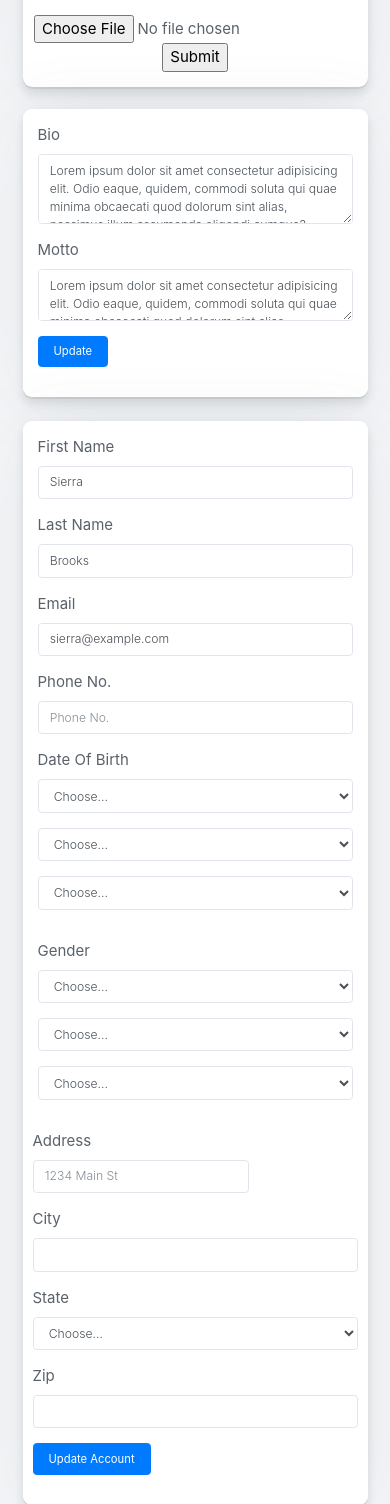
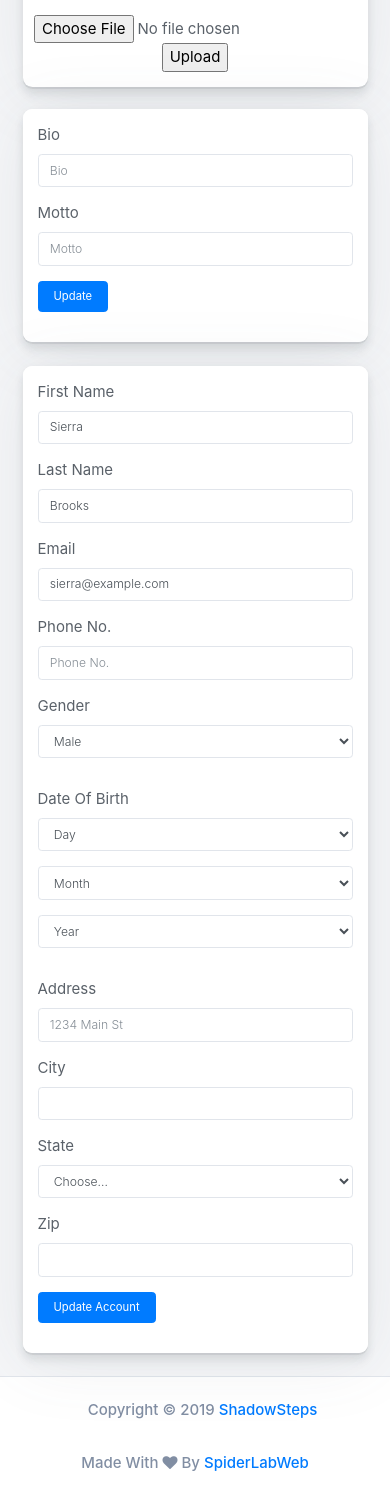
Before and after one commit to georgianamit/Shadowsteps, a Django app: page /account/setting/ in a window 390 px wide. Shown: the part 365-1869 px from the top of the page. After the commit the page ends 1836 px from the top, so only its background shows below. Run offline with Django 3.2, Linux system fonts and the light colour scheme; some libraries are stand-ins or nearby versions.

Commit message:
worked on personal settings page and model

```diff
--- a/src/ShadowSteps/account/forms.py
+++ b/src/ShadowSteps/account/forms.py
@@ -91,3 +91,25 @@ class AvatarUploadForm(forms.ModelForm):
         fields=(
             'avatar',
         )
+
+class BioSettingForm(forms.ModelForm):
+    bio = forms.CharField(widget=forms.TextInput(
+        attrs={
+            'class':"form-control",
+            'id':"form1-username",
+            'placeholder':"Bio"
+        }
+    ))
+    motto = forms.CharField(widget=forms.TextInput(
+        attrs={
+            'class':"form-control",
+            'id':"form1-email",
+            'placeholder':"Motto"
+        }
+    ))
+    class Meta:
+        model = Profile
+        fields=(
+            'bio',
+            'motto',
+        )
--- a/src/ShadowSteps/account/models.py
+++ b/src/ShadowSteps/account/models.py
@@ -9,8 +9,12 @@ class Profile(models.Model):
     user = models.OneToOneField(User,on_delete=models.CASCADE, related_name="profile")
     avatar = models.ImageField(upload_to = "avatars/", default="avatars/default-avatar.png")
     dob = models.DateField(blank=True, null=True)
+    phone_no = models.CharField(max_length=10, blank=True)
+    gender = models.CharField(max_length=30,blank= True)
+    website = models.CharField(max_length=30, blank= True)
+    motto = models.CharField(max_length=150, blank=True)
+    bio = models.TextField(max_length=500, blank=True)
     specialization = models.CharField(max_length=50,blank= True)
-    bio = models.TextField(max_length=500, blank=True)
 
 
     def __str__(self):
--- a/src/ShadowSteps/account/templates/account/settings.html
+++ b/src/ShadowSteps/account/templates/account/settings.html
@@ -87,7 +87,7 @@
                           <form method="post" action="" enctype="multipart/form-data">
                             {% csrf_token %}
                             {{ image_form.avatar }}
-                            <input type="submit" name="upload">
+                            <input type="submit" name="upload-avatar" value="Upload">
                           </form>
                     </div>
                   </div>
@@ -97,20 +97,21 @@
                         <li class="list-group-item p-3">
                           <div class="row">
                             <div class="col">
-                              <form>
+                              <form method="post" action="">
+                              {% csrf_token %}
                                   <div class="form-row">
                                     <div class="form-group col-md-12">
                                       <label for="feDescription">Bio</label>
-                                      <textarea class="form-control" name="feDescription" rows="3">Lorem ipsum dolor sit amet consectetur adipisicing elit. Odio eaque, quidem, commodi soluta qui quae minima obcaecati quod dolorum sint alias, possimus illum assumenda eligendi cumque?</textarea>
+                                      {{ bio_form.bio}}
                                     </div>
                                   </div>
                                   <div class="form-row">
                                     <div class="form-group col-md-12">
                                       <label for="feDescription">Motto</label>
-                                      <textarea class="form-control" name="feDescription" rows="2">Lorem ipsum dolor sit amet consectetur adipisicing elit. Odio eaque, quidem, commodi soluta qui quae minima obcaecati quod dolorum sint alias, possimus illum assumenda eligendi cumque?</textarea>
+                                      {{ bio_form.motto}}
                                     </div>
                                   </div>
-                                  <button type="submit" class="btn btn-accent">Update</button>
+                                  <button type="submit"  name="update-bio" class="btn btn-accent">Update</button>
                               </form>
                             </div>
                           </div>
@@ -159,50 +160,46 @@
                                 </div>
                                 <div class="form-row">
                                   <div class="form-group col-md-6">
-                                    <label for="feInputState">Date Of Birth</label>
+                                    <label for="feEmailAddress">Gender</label>
                                     <div class="form-row">
-                                      <div class="form-group col-md-4">
+                                      <div class="form-group col-md-6">
                                         <select id="feInputState" class="form-control">
-                                          <option selected>Choose...</option>
-                                          <option>...</option>
-                                        </select>
-                                      </div>
-                                      <div class="form-group col-md-4">
-                                        <select id="feInputState" class="form-control">
-                                          <option selected>Choose...</option>
-                                          <option>...</option>
-                                        </select>
-                                      </div>
-                                      <div class="form-group col-md-4">
-                                        <select id="feInputState" class="form-control">
-                                          <option selected>Choose...</option>
-                                          <option>...</option>
+                                          <option selected>Male</option>
+                                          <option>Female</option>
+                                          <option>Others</option>
                                         </select>
                                       </div>
                                     </div>
                                   </div>
                                   <div class="form-group col-md-6">
-                                    <label for="feEmailAddress">Gender</label>
+                                    <label for="feInputState">Date Of Birth</label>
                                     <div class="form-row">
                                       <div class="form-group col-md-4">
                                         <select id="feInputState" class="form-control">
-                                          <option selected>Choose...</option>
-                                          <option>...</option>
+                                          <option selected>Day</option>
+                                          {% for i in day_range %}
+                                            <option> {{i}} </option>
+                                          {% endfor %}
                                         </select>
                                       </div>
                                       <div class="form-group col-md-4">
                                         <select id="feInputState" class="form-control">
-                                          <option selected>Choose...</option>
-                                          <option>...</option>
+                                          <option selected>Month</option>
+                                          {% for i in month_range %}
+                                            <option> {{i}} </option>
+                                          {% endfor %}
                                         </select>
                                       </div>
                                       <div class="form-group col-md-4">
                                         <select id="feInputState" class="form-control">
-                                          <option selected>Choose...</option>
-                                          <option>...</option>
+                                          <option selected>Year</option>
+                                          {% for i in year_range %}
+                                            <option> {{i}} </option>
+                                          {% endfor %}
                                         </select>
                                       </div>
                                     </div>
+                                  </div>
                                 </div>
                                 <div class="form-group">
                                   <label for="feInputAddress">Address</label>
--- a/src/ShadowSteps/account/views.py
+++ b/src/ShadowSteps/account/views.py
@@ -2,7 +2,7 @@ from django.shortcuts import render, redirect
 from django.views.generic import DetailView, TemplateView
 from account.models import Profile
 from django.contrib.auth import authenticate, login, logout, get_user_model
-from account.forms import SignInForm, SignUpForm, AvatarUploadForm
+from account.forms import SignInForm, SignUpForm, AvatarUploadForm, BioSettingForm
 from django.http import HttpResponseRedirect
 
 # Create your views here.
@@ -59,18 +59,33 @@ def signOutView(request):
 
 def settingView(request):
     if(request.method == "POST"):
-        image_form = AvatarUploadForm(request.POST, request.FILES)
-        if image_form.is_valid():
-            profile = Profile.objects.get(user=request.user)
-            profile.avatar=image_form.cleaned_data['avatar']
-            profile.save()
-            return redirect("account:setting")
+        if 'upload-avatar' in request.POST:
+            image_form = AvatarUploadForm(request.POST, request.FILES)
+            if image_form.is_valid():
+                profile = Profile.objects.get(user=request.user)
+                profile.avatar=image_form.cleaned_data['avatar']
+                profile.save()
+                return redirect("account:setting")
+
+        if 'update-bio' in request.POST:
+            bio_form = BioSettingForm(request.POST)
+            if bio_form.is_valid():
+                profile = Profile.objects.get(user= request.user)
+                profile.bio = bio_form.cleaned_data['bio']
+                profile.motto = bio_form.cleaned_data['motto']
+                profile.save()
+                return redirect("account:setting")
     else:
         image_form = AvatarUploadForm()
+        bio_form = BioSettingForm()
 
     context = {
         'navbar': False,
         'image_form':image_form,
+        'bio_form':bio_form,
+        'day_range': range(1,32),
+        'month_range': range(1,13),
+        'year_range': range(2010,1950,-1),
     }
 
     return render(request, "account/settings.html", context)
```
